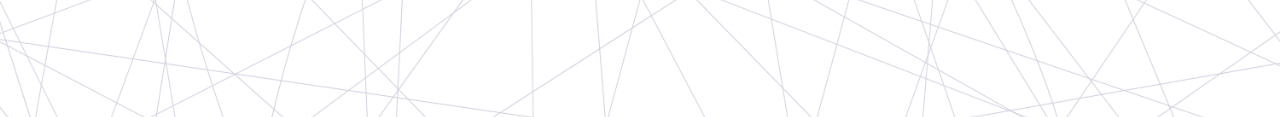
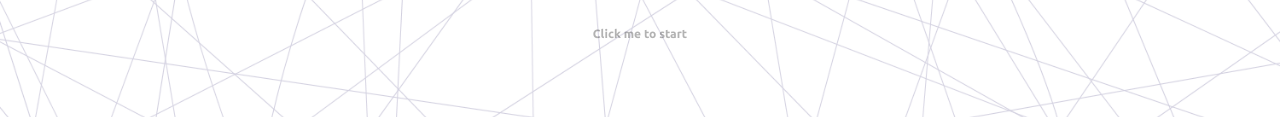
Before and after one commit to ElRakabawi/meshRadio, a website: page index.html in a window 1280 px wide. Shown: the part 521-638 px from the top of the page. Drawn offline with Linux system fonts and the light colour scheme.

Commit message:
Update index.html

```diff
--- a/index.html
+++ b/index.html
@@ -58,6 +58,7 @@
 		</div>
 			<center>
 				<h1 class="prog_title">KHAY'AAL BARNAMEG FASHEEKH</h1>
+				<h1 class="prog_title" style="font-size: 12px; color: rgba(0,0,0,0.3)">Click me to start</h1>
 					<div class="visualizer" id="r3">
 						<div id="circles" class="area">
 						</div>
```
